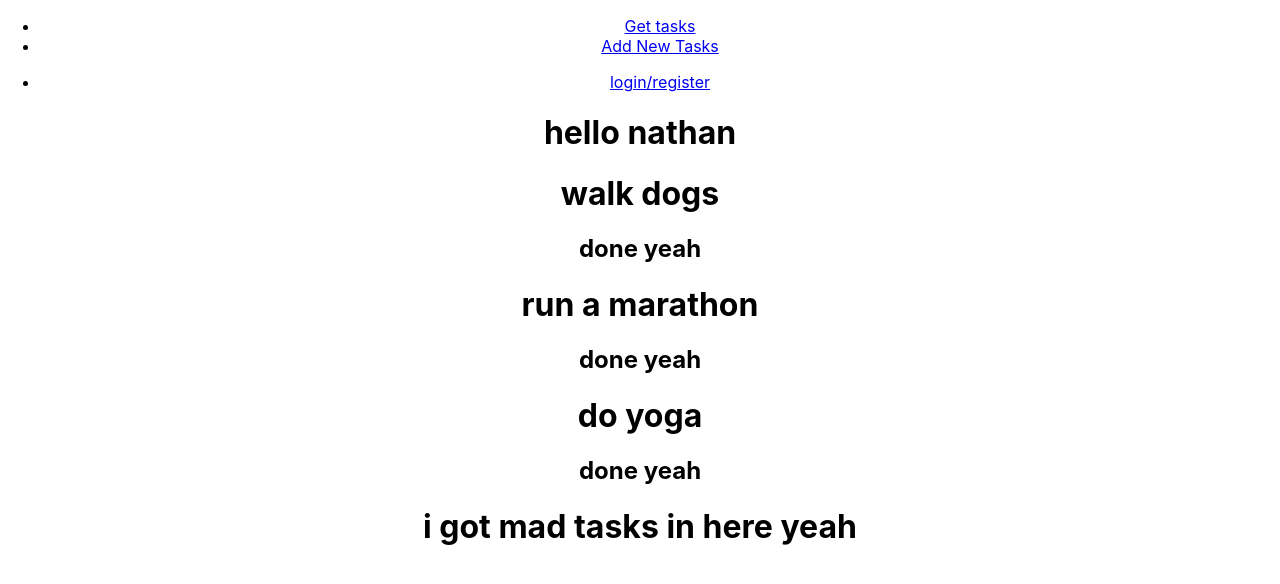
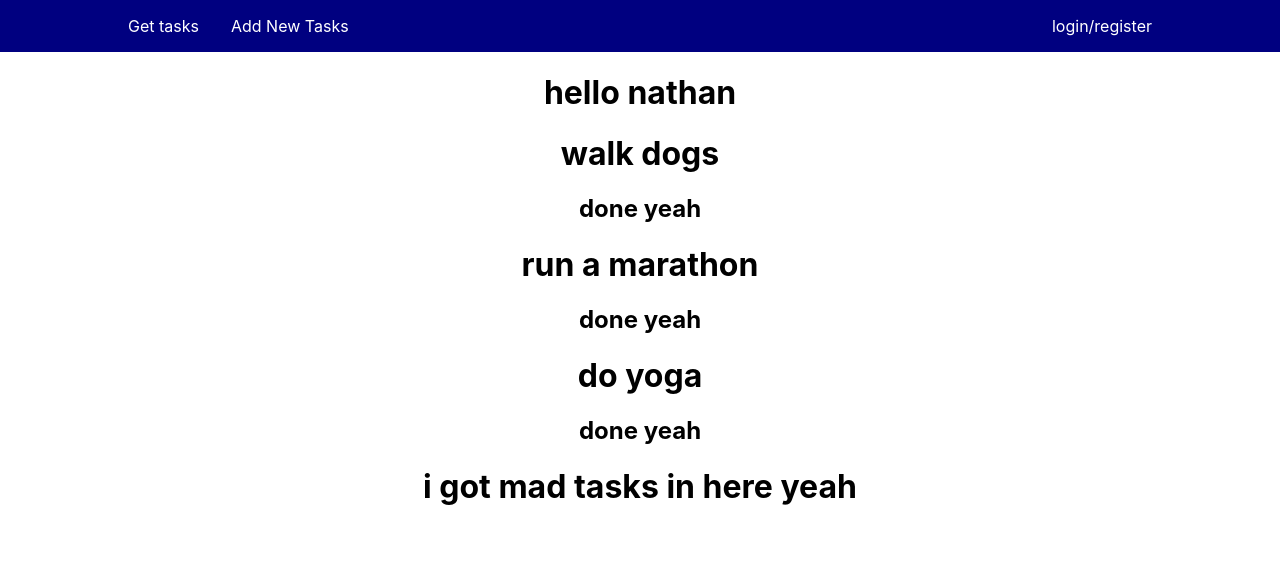
Before and after one commit to nrstemo26/full-stack-task-tracker, a React (Create React App) app in the folder client/: page / in a window 1280 px wide. Shown: the top 584 px of the page. Built offline with nearby package versions, Linux system fonts and the light colour scheme.

Commit message:
styles for navbar

```diff
--- a/client/src/App.css
+++ b/client/src/App.css
@@ -36,3 +36,28 @@
     transform: rotate(360deg);
   }
 }
+
+
+.header-container{
+  display: flex;
+  background: navy;
+}
+
+.row{
+  display: flex;
+  justify-content: space-between;
+  width: 80%;
+  margin: 0 auto;
+}
+.row > ul {
+  display: flex;
+  gap: 2rem;
+  list-style-type: none;
+  color: white;
+  padding-left: 0;
+}
+
+.header-container a{
+  text-decoration: none;
+  color: white;
+}
```
